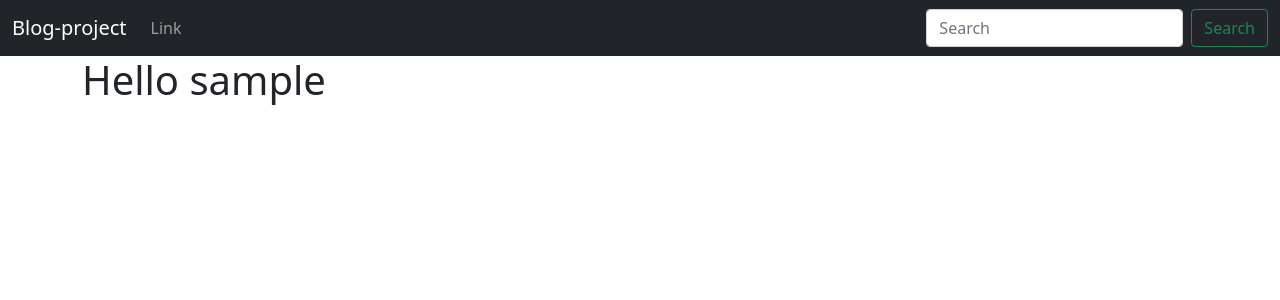
After one commit to xjojoramirez/blog-project, a Flask app: a page that uses templates/base.html in a window 1280 px wide. The commit adds this page. Shown: the top 300 px of the page. Run offline with Flask 3, Linux system fonts and the light colour scheme.

Commit message:
add pages, views and navbar

```diff
--- a/app.py
+++ b/app.py
@@ -11,5 +11,25 @@ def index():
 def mountain(mt):
 	return "This is " + str(mt)
 
+@app.route('/user/<name>')
+def user(name):
+	return render_template('user.html', name=name)
+
+
+#Custom error pages
+
+#invalid URL
+@app.errorhandler(404)
+def page_not_found(error):
+	return render_template("404.html"), 404
+
+#internal server error
+@app.errorhandler(500)
+def page_not_found(error):
+	return render_template('500.html'), 500
+
+
+
+
 if __name__ == "__main__":
 	app.run(host="0.0.0.0", port=5000, debug=True)
--- /dev/null
+++ b/templates/base.html
@@ -0,0 +1,33 @@
+<!doctype html>
+<html lang="en">
+  <head>
+    <!-- Required meta tags -->
+    <meta charset="utf-8">
+    <meta name="viewport" content="width=device-width, initial-scale=1">
+
+    <!-- Bootstrap CSS -->
+    <link href="https://cdn.jsdelivr.net/npm/bootstrap@5.0.2/dist/css/bootstrap.min.css" rel="stylesheet" integrity="sha384-EVSTQN3/azprG1Anm3QDgpJLIm9Nao0Yz1ztcQTwFspd3yD65VohhpuuCOmLASjC" crossorigin="anonymous">
+
+    <title>Hello, world!</title>
+  </head>
+  <body>
+    {% include 'navbar.html' %}
+    <div class="container">
+        {% block content %}
+
+        {% endblock %}
+    </div>
+
+    <!-- Optional JavaScript; choose one of the two! -->
+
+    <!-- Option 1: Bootstrap Bundle with Popper -->
+    <script src="https://cdn.jsdelivr.net/npm/bootstrap@5.0.2/dist/js/bootstrap.bundle.min.js" integrity="sha384-MrcW6ZMFYlzcLA8Nl+NtUVF0sA7MsXsP1UyJoMp4YLEuNSfAP+JcXn/tWtIaxVXM" crossorigin="anonymous"></script>
+
+    <!-- Option 2: Separate Popper and Bootstrap JS -->
+    <!--
+    <script src="https://cdn.jsdelivr.net/npm/@popperjs/core@2.9.2/dist/umd/popper.min.js" integrity="sha384-IQsoLXl5PILFhosVNubq5LC7Qb9DXgDA9i+tQ8Zj3iwWAwPtgFTxbJ8NT4GN1R8p" crossorigin="anonymous"></script>
+    <script src="https://cdn.jsdelivr.net/npm/bootstrap@5.0.2/dist/js/bootstrap.min.js" integrity="sha384-cVKIPhGWiC2Al4u+LWgxfKTRIcfu0JTxR+EQDz/bgldoEyl4H0zUF0QKbrJ0EcQF" crossorigin="anonymous"></script>
+    -->
+
+  </body>
+</html>
--- /dev/null
+++ b/templates/navbar.html
@@ -0,0 +1,21 @@
+<nav class="navbar navbar-expand-lg navbar-dark bg-dark">
+    <div class="container-fluid">
+      <a class="navbar-brand" href="{{ url_for('index') }}">Blog-project</a>
+      <button class="navbar-toggler" type="button" data-bs-toggle="collapse" data-bs-target="#navbarSupportedContent" aria-controls="navbarSupportedContent" aria-expanded="false" aria-label="Toggle navigation">
+        <span class="navbar-toggler-icon"></span>
+      </button>
+      <div class="collapse navbar-collapse" id="navbarSupportedContent">
+        <ul class="navbar-nav me-auto mb-2 mb-lg-0">
+
+          <li class="nav-item">
+            <a class="nav-link" href="#">Link</a>
+          </li>
+
+        </ul>
+        <form class="d-flex">
+          <input class="form-control me-2" type="search" placeholder="Search" aria-label="Search">
+          <button class="btn btn-outline-success" type="submit">Search</button>
+        </form>
+      </div>
+    </div>
+  </nav>
--- /dev/null
+++ b/templates/user.html
@@ -0,0 +1,4 @@
+{% extends 'base.html' %}
+{% block content %}
+<h1>Hello {{ name }}</h1>
+{% endblock %}
```
Also changed, not shown: templates/404.html (added, +8 -0 lines), templates/500.html (added, +8 -0 lines), templates/index.html (+3 -26 lines).
